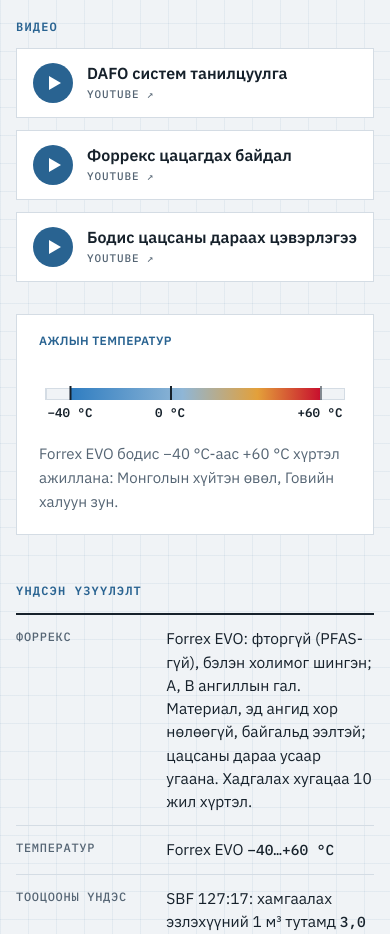
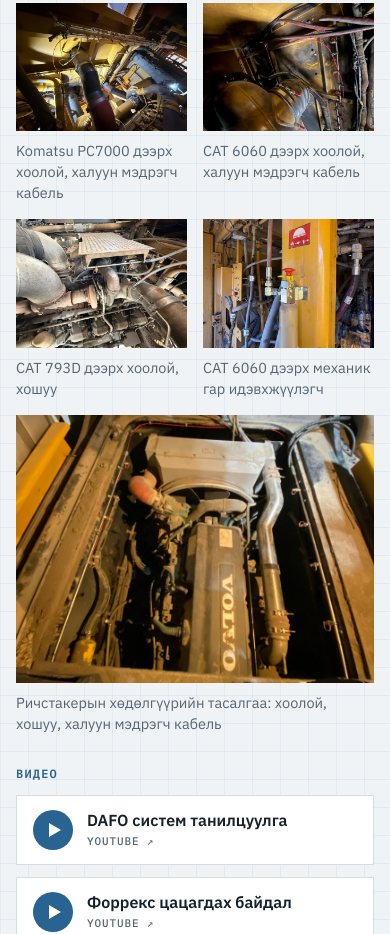
Before and after one commit to tugutg/mhs-website, a plain HTML site: page docs/index.html in a window 390 px wide. Shown: the part 7408-8342 px from the top of the page. Drawn offline with Linux system fonts and the light colour scheme.

Commit message:
From our installs: five more of the owner's photos
«Манай суурилуулалтаас» now runs as a 4 x 4 grid on desktop: the 12-tank
pack with four close-ups beside it, then four new close-ups (piping and
heat-sensing cable on a Komatsu PC7000 and a CAT 6060, piping and nozzles
on a CAT 793D, the mechanical manual release on a CAT 6060) beside a
second large photo, a reach-stacker engine compartment with DAFO piping
on both sides. Phones: full width, 2 x 2, 2 x 2, full width.

- The nitrogen cartridge on the manual-release photo carried another fire
  suppression maker's label; the label text is removed. No EXIF/GPS.
- Build: the feature box steps allow 1.02:1 between 901 and 1200 px (the
  Chinese captions make the lower big box a little taller).
- CLAUDE.md: the strip's contents; other makers' names added to the photo
  cleaning rule.

Co-Authored-By: Claude Opus 5.5 <noreply@anthropic.com>
Claude-Session: https://claude.ai/code/session_01GG39jeyycMDuZvTFDZpDxu

```diff
--- a/docs/index.html
+++ b/docs/index.html
@@ -391,6 +391,7 @@ h2{margin:0;font-family:var(--display);font-weight:800;text-transform:uppercase;
 .inst-grid .slot{aspect-ratio:4/3}
 .inst-grid .big{grid-column:1 / span 2;grid-row:1 / span 2;display:flex;flex-direction:column}
 .inst-grid .big .slot{flex:1 1 auto;aspect-ratio:auto;min-height:0}
+.inst-grid .big.r{grid-column:3 / span 2;grid-row:3 / span 2}
 .inst-grid p{margin:9px 0 0;font-size:14.5px;line-height:1.45;color:var(--muted)}
 /* Track record tiles: one photo per model */
 .fleet > .mtiles-wrap{grid-column:1 / -1;display:grid;gap:14px;min-width:0}
@@ -414,6 +415,7 @@ h2{margin:0;font-family:var(--display);font-weight:800;text-transform:uppercase;
   .inst-grid{grid-template-columns:repeat(2,minmax(0,1fr))}
   .inst-grid .big{grid-row:auto}
   .inst-grid .big .slot{flex:none;aspect-ratio:4/3}
+  .inst-grid .big.r{grid-column:1 / span 2;grid-row:auto}
 }
 @media (max-width:700px){
   .mtiles{grid-template-columns:repeat(2,minmax(0,1fr));gap:18px 14px}
@@ -708,6 +710,11 @@ h2{margin:0;font-family:var(--display);font-weight:800;text-transform:uppercase;
           <li><figure class="slot detail" data-photo="part-control-unit"><img src="photos/part-control-unit.jpg" width="1200" height="900" loading="lazy" alt="DAFO CV-X удирдлагын блок, кабелийн холболт" data-alt-mn="DAFO CV-X удирдлагын блок, кабелийн холболт" data-alt-en="DAFO CV-X control unit with its cabling" data-alt-zh="带线缆的 DAFO CV-X 控制单元"></figure><p><span lang="mn">CV-X удирдлагын блок</span><span lang="en">CV-X control unit</span><span lang="zh">CV-X 控制单元</span></p></li>
           <li><figure class="slot detail" data-photo="part-cab-panels"><img src="photos/part-cab-panels.jpg" width="1200" height="900" loading="lazy" alt="операторын бүхээг дэх хоёр дохиоллын самбар" data-alt-mn="операторын бүхээг дэх хоёр дохиоллын самбар" data-alt-en="two alarm panels in the operator’s cab" data-alt-zh="驾驶室内的两块报警面板"></figure><p><span lang="mn">Кабин дахь дохиоллын самбар</span><span lang="en">Alarm panels in the cab</span><span lang="zh">驾驶室内的报警面板</span></p></li>
           <li><figure class="slot detail" data-photo="part-manual-release"><img src="photos/part-manual-release.jpg" width="1200" height="900" loading="lazy" alt="CAT 390F дээрх SV-K танк, гар идэвхжүүлэгч, дуут дохио" data-alt-mn="CAT 390F дээрх SV-K танк, гар идэвхжүүлэгч, дуут дохио" data-alt-en="SV-K tank, manual release and sounder on a CAT 390F" data-alt-zh="CAT 390F 上的 SV-K 储罐、手动启动器和报警器"></figure><p><span lang="mn">SV-K танк, гар идэвхжүүлэгч, дуут дохио</span><span lang="en">SV-K tank, manual release and sounder</span><span lang="zh">SV-K 储罐、手动启动器和报警器</span></p></li>
+          <li><figure class="slot detail" data-photo="part-pc7000-pipes"><img src="photos/part-pc7000-pipes.jpg" width="1200" height="900" loading="lazy" alt="Komatsu PC7000-ийн хөдөлгүүрийн тасалгааны таазаар татсан хоолой, хошуу, халуун мэдрэгч кабель" data-alt-mn="Komatsu PC7000-ийн хөдөлгүүрийн тасалгааны таазаар татсан хоолой, хошуу, халуун мэдрэгч кабель" data-alt-en="piping, nozzles and heat-sensing cable along the engine-bay roof of a Komatsu PC7000" data-alt-zh="Komatsu PC7000 发动机舱顶部敷设的管路、喷嘴和感温电缆"></figure><p><span lang="mn">Komatsu PC7000 дээрх хоолой, халуун мэдрэгч кабель</span><span lang="en">Piping and heat-sensing cable on a Komatsu PC7000</span><span lang="zh">Komatsu PC7000 上的管路和感温电缆</span></p></li>
+          <li><figure class="slot detail" data-photo="part-cat6060-pipes"><img src="photos/part-cat6060-pipes.jpg" width="1200" height="900" loading="lazy" alt="CAT 6060-ийн хөдөлгүүрийн тасалгаан дахь хоолой, хошуу, халуун мэдрэгч кабель" data-alt-mn="CAT 6060-ийн хөдөлгүүрийн тасалгаан дахь хоолой, хошуу, халуун мэдрэгч кабель" data-alt-en="piping, nozzles and heat-sensing cable in a CAT 6060 engine bay" data-alt-zh="CAT 6060 发动机舱内的管路、喷嘴和感温电缆"></figure><p><span lang="mn">CAT 6060 дээрх хоолой, халуун мэдрэгч кабель</span><span lang="en">Piping and heat-sensing cable on a CAT 6060</span><span lang="zh">CAT 6060 上的管路和感温电缆</span></p></li>
+          <li><figure class="slot detail" data-photo="part-cat793d-pipes"><img src="photos/part-cat793d-pipes.jpg" width="1200" height="900" loading="lazy" alt="CAT 793D-ийн хөдөлгүүрийн дээгүүр татсан хоолой, хошуу" data-alt-mn="CAT 793D-ийн хөдөлгүүрийн дээгүүр татсан хоолой, хошуу" data-alt-en="piping and nozzles run above the engine of a CAT 793D" data-alt-zh="CAT 793D 发动机上方敷设的管路和喷嘴"></figure><p><span lang="mn">CAT 793D дээрх хоолой, хошуу</span><span lang="en">Piping and nozzles on a CAT 793D</span><span lang="zh">CAT 793D 上的管路和喷嘴</span></p></li>
+          <li><figure class="slot detail" data-photo="part-cat6060-manual-release"><img src="photos/part-cat6060-manual-release.jpg" width="1200" height="900" loading="lazy" alt="CAT 6060 дээрх механик гар идэвхжүүлэгч: улаан товч, азотын баллон, «Галын систем» тэмдэг" data-alt-mn="CAT 6060 дээрх механик гар идэвхжүүлэгч: улаан товч, азотын баллон, «Галын систем» тэмдэг" data-alt-en="mechanical manual release on a CAT 6060: red push button, nitrogen cartridge and fire-system sign" data-alt-zh="CAT 6060 上的机械式手动启动器：红色按钮、氮气瓶和灭火系统标识"></figure><p><span lang="mn">CAT 6060 дээрх механик гар идэвхжүүлэгч</span><span lang="en">Mechanical manual release on a CAT 6060</span><span lang="zh">CAT 6060 上的机械式手动启动器</span></p></li>
+          <li class="big r"><figure class="slot feature" data-photo="part-stacker-engine-room"><img src="photos/part-stacker-engine-room.jpg" width="1600" height="1200" loading="lazy" alt="ричстакерын хөдөлгүүрийн тасалгааны хоёр талаар татсан DAFO хоолой, хошуу, халуун мэдрэгч кабель" data-alt-mn="ричстакерын хөдөлгүүрийн тасалгааны хоёр талаар татсан DAFO хоолой, хошуу, халуун мэдрэгч кабель" data-alt-en="DAFO piping, nozzles and heat-sensing cable along both sides of a reach-stacker engine compartment" data-alt-zh="正面吊发动机舱两侧敷设的 DAFO 管路、喷嘴和感温电缆"></figure><p><span lang="mn">Ричстакерын хөдөлгүүрийн тасалгаа: хоолой, хошуу, халуун мэдрэгч кабель</span><span lang="en">Reach-stacker engine compartment: piping, nozzles and heat-sensing cable</span><span lang="zh">正面吊发动机舱：管路、喷嘴和感温电缆</span></p></li>
         </ul>
       </div>
 
```
Also changed, not shown: docs/photos/part-cat6060-manual-release.jpg (added), docs/photos/part-cat6060-pipes.jpg (added), docs/photos/part-cat793d-pipes.jpg (added), docs/photos/part-pc7000-pipes.jpg (added), docs/photos/part-stacker-engine-room.jpg (added), 2 other files.
